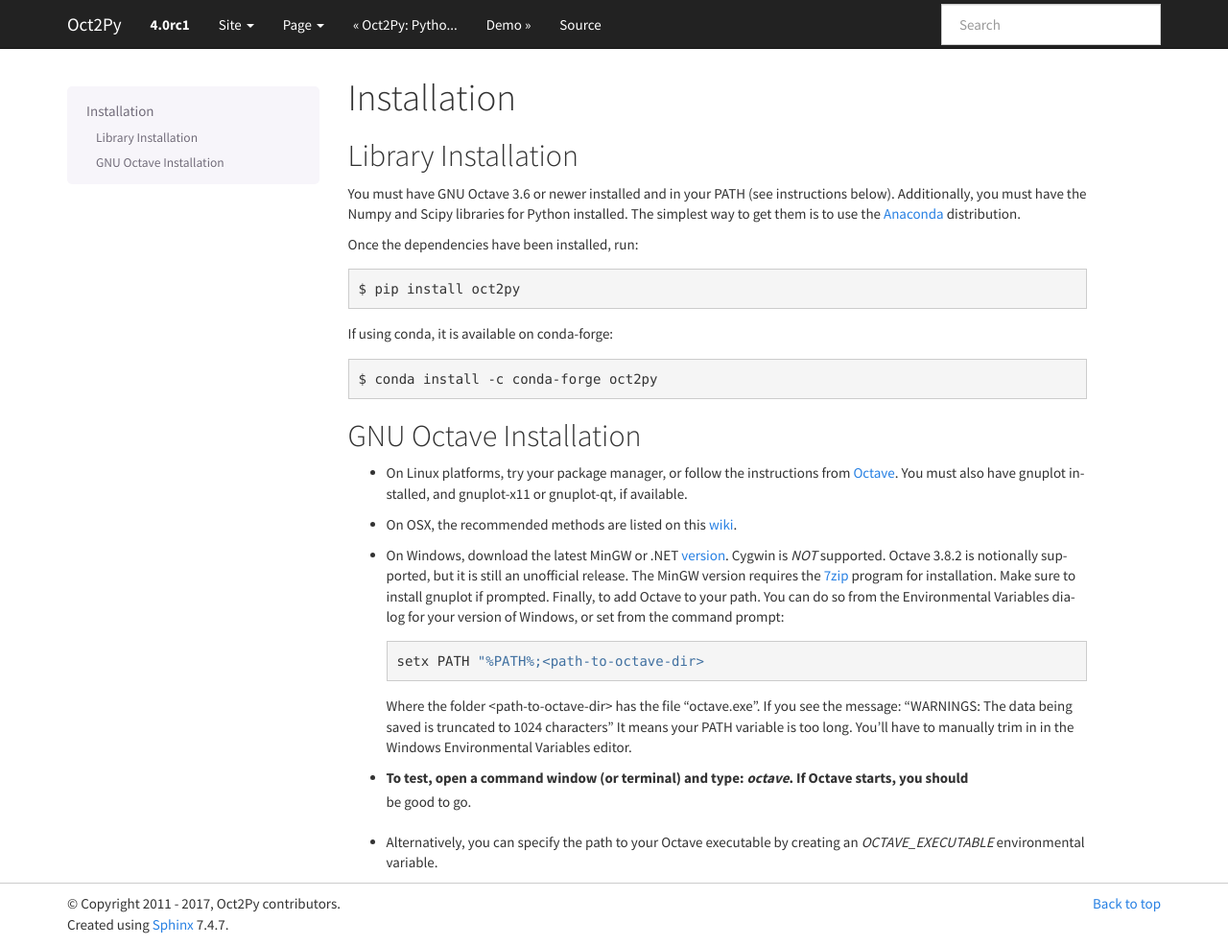
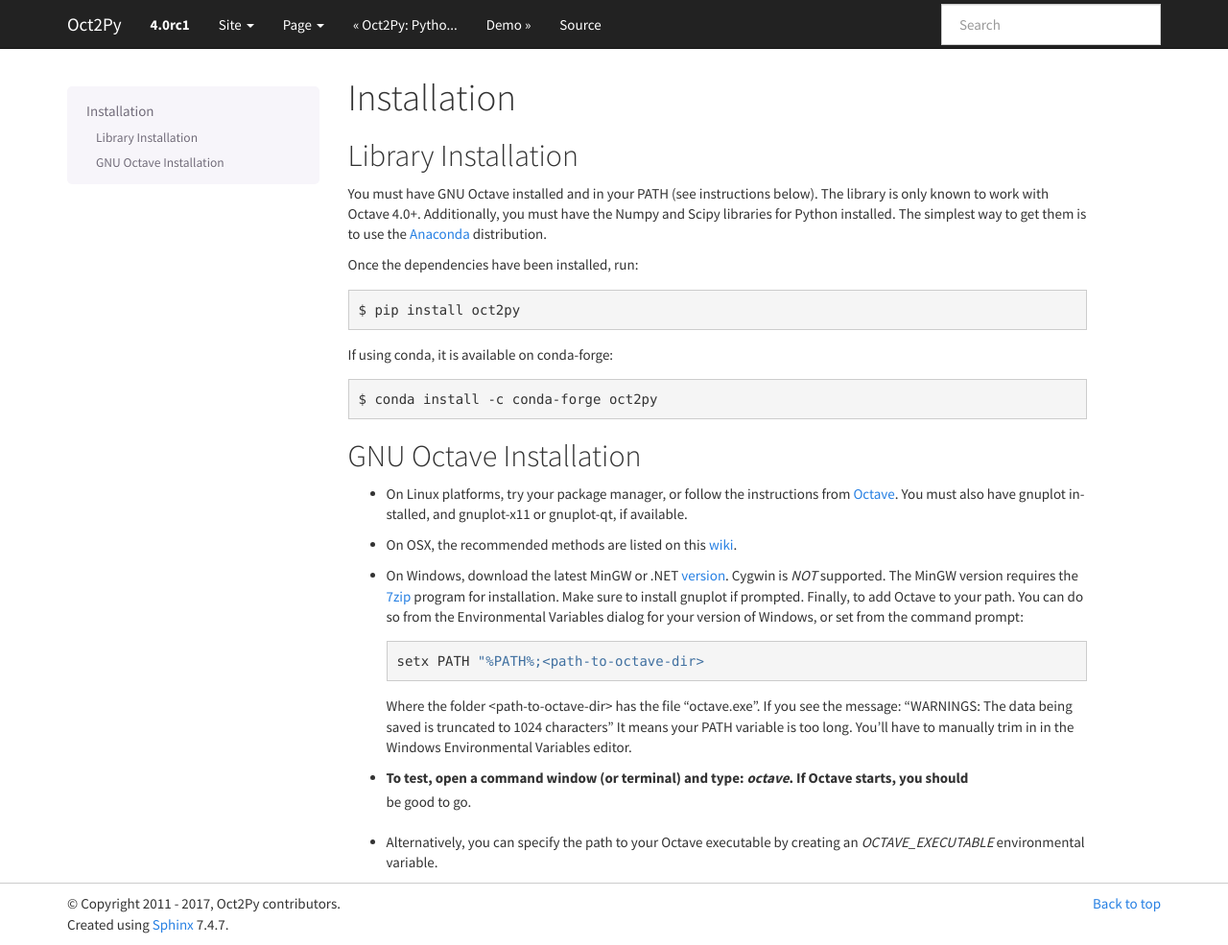
Before and after one commit to blink1073/oct2py, a Sphinx documentation site: the page built from docs/source/installation.rst, in a window 1280 px wide and 985 px high. Shown: the whole window at 96% size. Built offline with Sphinx 7.4.7, drawn with Linux system fonts in a browser that asks for light colours.

Commit message:
update octave installation docs

```diff
--- a/README.rst
+++ b/README.rst
@@ -45,7 +45,7 @@
 
 Installation
 ------------
-You must have GNU Octave 3.6 or newer installed and in your ``PATH``.
+You must have GNU Octave installed and in your ``PATH``.
 You must have the Numpy and Scipy libraries for Python installed.
 See the installation instructions_ for more details.
 
--- a/docs/source/installation.rst
+++ b/docs/source/installation.rst
@@ -3,8 +3,9 @@
 
 Library Installation
 --------------------
-You must have GNU Octave 3.6 or newer installed and in your PATH
-(see instructions below).
+You must have GNU Octave installed and in your PATH
+(see instructions below).  The library is only known to work with
+Octave 4.0+.
 Additionally, you must have the Numpy and Scipy libraries for Python
 installed.
 The simplest way to get them is to use the Anaconda_ distribution.
@@ -31,8 +32,7 @@
 - On OSX, the recommended methods are listed on this wiki_.
 
 - On Windows, download the latest MinGW or .NET version_.  Cygwin
-  is *NOT* supported.  Octave 3.8.2 is notionally supported, but it
-  is still an unofficial release.
+  is *NOT* supported.
   The MinGW version requires the 7zip_ program for installation.
   Make sure to install gnuplot if prompted.
   Finally, to add Octave to your path. You can do so from the Environmental Variables dialog for your version of Windows, or set from the command prompt::
```
